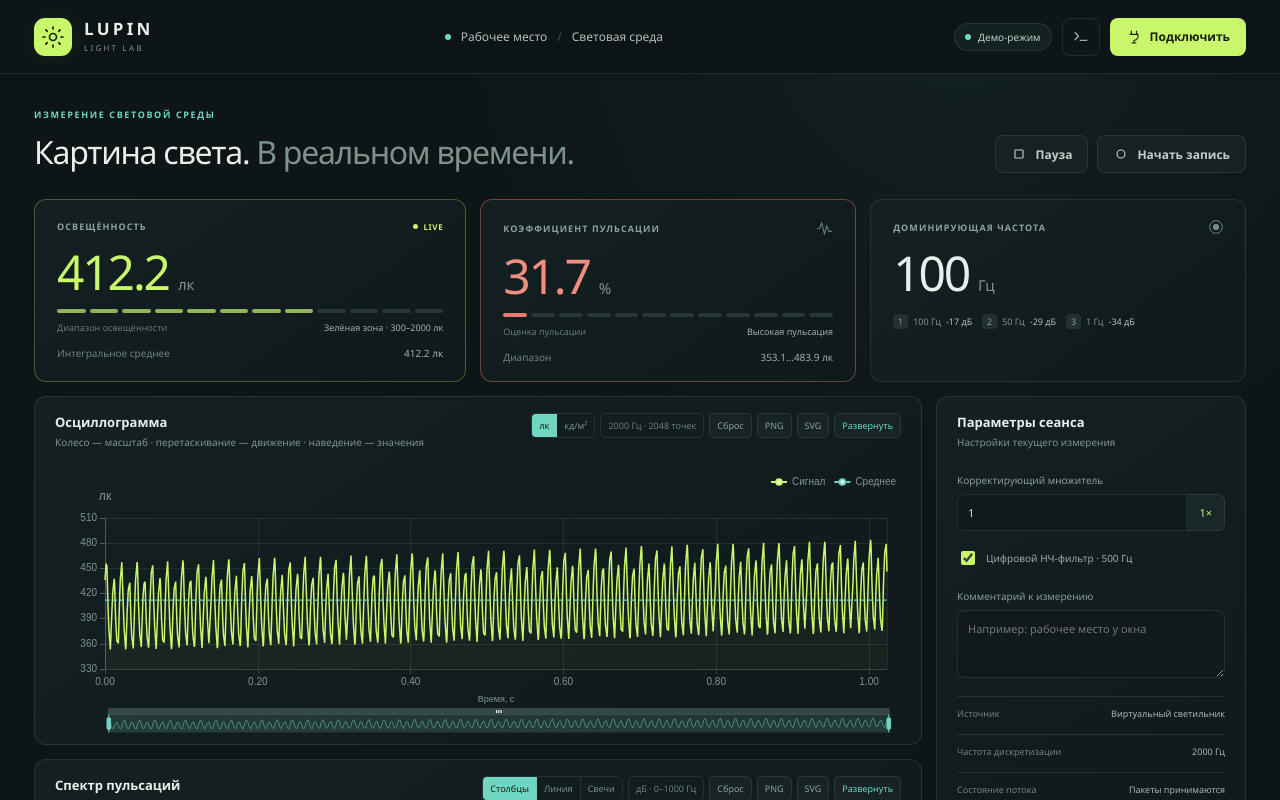
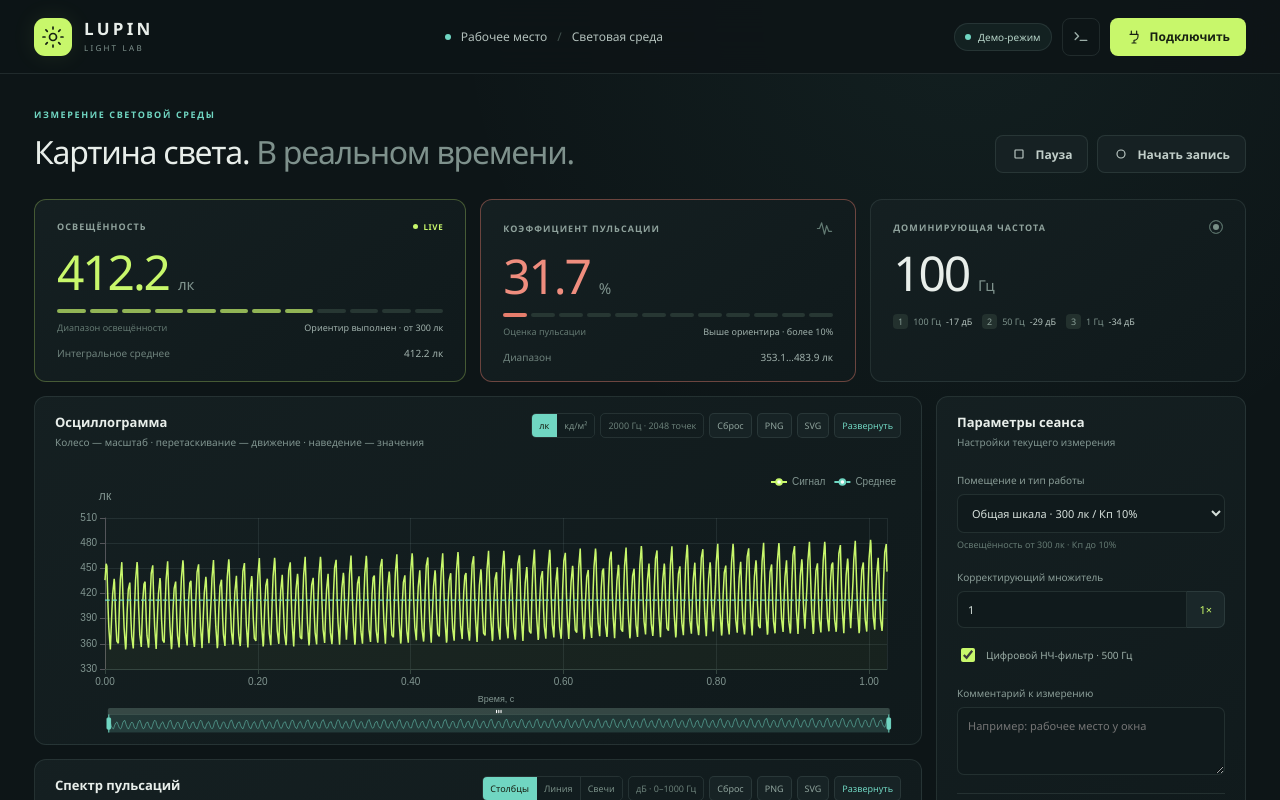
Before and after one commit to MrOzean/radex-lupin-ui, an Angular app: page / in a window 1280 px wide. Shown: the top 800 px of the page. Built offline with nearby package versions, Linux system fonts and the light colour scheme.

Commit message:
feat: add workplace lighting and flicker profiles

```diff
--- a/src/app/app.component.css
+++ b/src/app/app.component.css
@@ -80,6 +80,7 @@ h1 span { color: #7e918c; }
 .session-panel { padding-bottom: 10px; }
 .field { display: block; padding: 9px 20px; }
 .field > span { display: block; color: #8a9d97; font-size: 10px; margin-bottom: 7px; }
+.field-help { display: block; margin-top: 6px; color: #647972; font-size: 9px; line-height: 1.4; }
 .field select, .field input, .field textarea { width: 100%; color: #d4ded9; border: 1px solid var(--border); outline: none; border-radius: 7px; background: #101a1c; padding: 10px; font-size: 11px; }
 .field select:focus, .field input:focus, .field textarea:focus { border-color: #69875c; }
 .field textarea { resize: vertical; min-height: 68px; }
--- a/src/app/app.component.html
+++ b/src/app/app.component.html
@@ -122,6 +122,12 @@
       <aside class="side-column">
         <article class="panel session-panel">
           <header class="panel-header"><div><h2>Параметры сеанса</h2><p>{{ measurement.archive() ? 'Повторный анализ сохранённого сигнала' : 'Настройки текущего измерения' }}</p></div></header>
+          <label class="field"><span>Помещение и тип работы</span><select [ngModel]="measurement.lightingProfileId()" (ngModelChange)="measurement.setLightingProfile($event)">
+            <option value="general">Общая шкала · 300 лк / Кп 10%</option>
+            @for (profile of measurement.lightingProfiles; track profile.id) {
+              <option [value]="profile.id">{{ profile.group }} · {{ profile.label }}</option>
+            }
+          </select><small class="field-help">Освещённость от {{ measurement.lightingProfile().minimumLux }} лк · Кп до {{ measurement.lightingProfile().flickerLimitPercent }}%</small></label>
           <label class="field"><span>Корректирующий множитель</span><div class="input-with-action"><input type="number" min="0.001" max="100" step="0.001" [ngModel]="measurement.correction()" (ngModelChange)="measurement.setCorrection($event)"/><button type="button" title="Сбросить" (click)="measurement.setCorrection(1)">1×</button></div></label>
           <label class="checkbox-field"><input type="checkbox" [ngModel]="measurement.filterEnabled()" (ngModelChange)="measurement.setFilterEnabled($event)"/><span>Цифровой НЧ-фильтр · 500 Гц</span></label>
           <label class="field"><span>Комментарий к измерению</span><textarea rows="3" placeholder="Например: рабочее место у окна" [ngModel]="measurement.comment()" (ngModelChange)="measurement.comment.set($event)"></textarea></label>
--- a/src/app/services/measurement.service.ts
+++ b/src/app/services/measurement.service.ts
@@ -2,6 +2,13 @@ import { computed, inject, Injectable, OnDestroy, signal } from "@angular/core";
 import { dominantFrequencies, powerSpectrum, signalStats, type SampleArray, type SignalStats, type SpectrumBin } from "../../lib/analysis";
 import type { DemoChunk } from "../../lib/demo";
 import { LowPassFilter } from "../../lib/filter";
+import {
+  assessFlicker,
+  assessIlluminance,
+  DEFAULT_LIGHTING_PROFILE_ID,
+  LIGHTING_PROFILES,
+  lightingProfileById,
+} from "../../lib/lighting";
 import {
   decodeMeasurementFile,
   type MeasurementFileData,
@@ -36,6 +43,9 @@ export class MeasurementService implements OnDestroy {
   readonly running = signal(false);
   readonly correction = signal(1);
   readonly measurementType = signal<MeasurementType>("illuminance");
+  readonly lightingProfiles = LIGHTING_PROFILES;
+  readonly lightingProfileId = signal(DEFAULT_LIGHTING_PROFILE_ID);
+  readonly lightingProfile = computed(() => lightingProfileById(this.lightingProfileId()));
   readonly unit = computed(() => this.measurementType() === "illuminance" ? "лк" : "кд/м²");
   readonly filterEnabled = signal(true);
   readonly comment = signal("");
@@ -81,18 +91,19 @@ export class MeasurementService implements OnDestroy {
     if (this.samples().length === 0 || this.stats().maximum <= 0) {
       return { tone: "idle", text: "Нет сигнала", segments: Array<boolean>(12).fill(false) };
     }
-    // Visual approximation of RadexLight zones; exact luminance limits still need verification.
+    // Luminance limits are a visual approximation; illuminance uses the selected normative guide.
     const luminance = this.measurementType() === "luminance";
-    const minimum = luminance ? 50 : 300;
-    const maximum = luminance ? 1000 : 2000;
+    const assessment = luminance
+      ? value < 50
+        ? { tone: "warning" as const, text: "Ниже 50 кд/м²" }
+        : value > 1000
+          ? { tone: "warning" as const, text: "Выше 1000 кд/м²" }
+          : { tone: "good" as const, text: "Зелёная зона · 50–1000 кд/м²" }
+      : assessIlluminance(value, this.lightingProfile());
     const active = Math.max(1, Math.round(12 * Math.min(1, Math.log10(value + 1) / 4)));
-    const inGreenZone = value >= minimum && value <= maximum;
-    const text = inGreenZone
-      ? `Зелёная зона · ${minimum}–${maximum} ${this.unit()}`
-      : value < minimum ? `Ниже ${minimum} ${this.unit()}` : `Выше ${maximum} ${this.unit()}`;
     return {
-      tone: inGreenZone ? "good" : "warning",
-      text,
+      tone: assessment.tone,
+      text: assessment.text,
       segments: Array.from({ length: 12 }, (_, index) => index < active),
     };
   });
@@ -101,22 +112,13 @@ export class MeasurementService implements OnDestroy {
     if (this.samples().length === 0 || this.stats().maximum <= 0) {
       return { tone: "idle", text: "Нет сигнала", segments: Array<boolean>(12).fill(false) };
     }
-    const active = Math.max(1, Math.round(12 * (1 - Math.min(flicker, 20) / 20)));
-    let tone = "danger";
-    let text = "Высокая пульсация";
-    if (flicker <= 1) {
-      tone = "good";
-      text = "Очень низкая пульсация";
-    } else if (flicker <= 5) {
-      tone = "good";
-      text = "Низкая пульсация";
-    } else if (flicker <= 10) {
-      tone = "warning";
-      text = "Умеренная пульсация";
-    } else if (flicker <= 20) {
-      text = "Повышенная пульсация";
-    }
-    return { tone, text, segments: Array.from({ length: 12 }, (_, index) => index < active) };
+    const assessment = assessFlicker(flicker, this.lightingProfile());
+    const active = Math.max(1, Math.round(12 * (1 - Math.min(flicker / (this.lightingProfile().flickerLimitPercent * 2), 1))));
+    return {
+      tone: assessment.tone,
+      text: assessment.text,
+      segments: Array.from({ length: 12 }, (_, index) => index < active),
+    };
   });
   readonly modeLabel = computed(() => this.archive() ? "FILE" : this.running() ? "LIVE" : "PAUSE");
   readonly sourceName = computed(() => {
@@ -189,6 +191,10 @@ export class MeasurementService implements OnDestroy {
     this.measurementType.set(type);
   }
 
+  setLightingProfile(id: string): void {
+    this.lightingProfileId.set(lightingProfileById(id).id);
+  }
+
   setFilterEnabled(enabled: boolean): void {
     this.filterEnabled.set(enabled);
     this.lowPass.reset();
@@ -237,6 +243,7 @@ export class MeasurementService implements OnDestroy {
     if (this.recorder.sampleCount === 0) return false;
     const binary = this.recorder.toBinary({
       measurementType: this.measurementType(),
+      lightingProfileId: this.lightingProfileId(),
       correction: this.correction(),
       filterEnabled: this.filterEnabled(),
       comment: this.comment(),
@@ -256,6 +263,7 @@ export class MeasurementService implements OnDestroy {
     this.running.set(false);
     this.sampleRate.set(data.header.sampleRate);
     this.measurementType.set(data.header.measurementType);
+    this.setLightingProfile(data.header.lightingProfileId ?? DEFAULT_LIGHTING_PROFILE_ID);
     this.correction.set(data.header.correction);
     this.filterEnabled.set(data.header.filterEnabled);
     this.comment.set(data.header.comment);
@@ -388,6 +396,7 @@ export class MeasurementService implements OnDestroy {
   private resetSessionSettings(): void {
     this.correction.set(1);
     this.measurementType.set("illuminance");
+    this.lightingProfileId.set(DEFAULT_LIGHTING_PROFILE_ID);
     this.filterEnabled.set(true);
     this.comment.set("");
   }
--- /dev/null
+++ b/src/lib/lighting.ts
@@ -0,0 +1,63 @@
+export interface LightingProfile {
+  id: string;
+  group: "Жилые помещения" | "Офисы и образование" | "Производство и склады";
+  label: string;
+  minimumLux: number;
+  greenMaximumLux: number;
+  flickerLimitPercent: number;
+}
+
+export const DEFAULT_LIGHTING_PROFILE_ID = "general";
+
+export const GENERAL_LIGHTING_PROFILE: LightingProfile = {
+  id: DEFAULT_LIGHTING_PROFILE_ID,
+  group: "Офисы и образование",
+  label: "Общая шкала",
+  minimumLux: 300,
+  greenMaximumLux: 2000,
+  flickerLimitPercent: 10,
+};
+
+/** Approximate UI guides based on the norms listed by the user, not a compliance certificate. */
+export const LIGHTING_PROFILES: readonly LightingProfile[] = [
+  { id: "living-room", group: "Жилые помещения", label: "Жилая комната, спальня", minimumLux: 150, greenMaximumLux: 2000, flickerLimitPercent: 10 },
+  { id: "kitchen", group: "Жилые помещения", label: "Кухня", minimumLux: 150, greenMaximumLux: 2000, flickerLimitPercent: 10 },
+  { id: "kitchen-work", group: "Жилые помещения", label: "Кухня · рабочая зона", minimumLux: 300, greenMaximumLux: 2000, flickerLimitPercent: 10 },
+  { id: "children-room", group: "Жилые помещения", label: "Детская", minimumLux: 200, greenMaximumLux: 2000, flickerLimitPercent: 5 },
+  { id: "bathroom", group: "Жилые помещения", label: "Ванная, санузел", minimumLux: 50, greenMaximumLux: 2000, flickerLimitPercent: 20 },
+  { id: "corridor", group: "Жилые помещения", label: "Коридор, прихожая", minimumLux: 50, greenMaximumLux: 2000, flickerLimitPercent: 20 },
+  { id: "storage", group: "Жилые помещения", label: "Кладовая, гардероб", minimumLux: 50, greenMaximumLux: 2000, flickerLimitPercent: 20 },
+  { id: "office", group: "Офисы и образование", label: "Кабинет, рабочая комната", minimumLux: 300, greenMaximumLux: 2000, flickerLimitPercent: 5 },
+  { id: "computer-work", group: "Офисы и образование", label: "Постоянная работа за ПК", minimumLux: 400, greenMaximumLux: 2000, flickerLimitPercent: 5 },
+  { id: "design-office", group: "Офисы и образование", label: "Проектное или чертёжное бюро", minimumLux: 500, greenMaximumLux: 2000, flickerLimitPercent: 10 },
+  { id: "conference", group: "Офисы и образование", label: "Переговорная, конференц-зал", minimumLux: 200, greenMaximumLux: 2000, flickerLimitPercent: 10 },
+  { id: "library", group: "Офисы и образование", label: "Читальный зал", minimumLux: 300, greenMaximumLux: 2000, flickerLimitPercent: 10 },
+  { id: "classroom", group: "Офисы и образование", label: "Класс, аудитория", minimumLux: 300, greenMaximumLux: 2000, flickerLimitPercent: 10 },
+  { id: "precision-work", group: "Производство и склады", label: "Работы наивысшей точности", minimumLux: 2000, greenMaximumLux: 5000, flickerLimitPercent: 10 },
+  { id: "high-accuracy", group: "Производство и склады", label: "Работы высокой точности", minimumLux: 750, greenMaximumLux: 2000, flickerLimitPercent: 15 },
+  { id: "medium-accuracy", group: "Производство и склады", label: "Работы средней точности", minimumLux: 400, greenMaximumLux: 2000, flickerLimitPercent: 20 },
+  { id: "industrial-general", group: "Производство и склады", label: "Общие производственные зоны", minimumLux: 200, greenMaximumLux: 2000, flickerLimitPercent: 20 },
+  { id: "warehouse", group: "Производство и склады", label: "Склад · периодическое присутствие", minimumLux: 50, greenMaximumLux: 2000, flickerLimitPercent: 20 },
+] as const;
+
+export function lightingProfileById(id: string): LightingProfile {
+  if (id === DEFAULT_LIGHTING_PROFILE_ID) return GENERAL_LIGHTING_PROFILE;
+  return LIGHTING_PROFILES.find((profile) => profile.id === id) ?? GENERAL_LIGHTING_PROFILE;
+}
+
+export function assessIlluminance(value: number, profile: LightingProfile): { tone: "good" | "warning"; text: string } {
+  if (value < profile.minimumLux) {
+    return { tone: "warning", text: `Ниже ориентира · ${profile.minimumLux} лк` };
+  }
+  if (value > profile.greenMaximumLux) {
+    return { tone: "warning", text: `Выше ${profile.greenMaximumLux} лк` };
+  }
+  return { tone: "good", text: `Ориентир выполнен · от ${profile.minimumLux} лк` };
+}
+
+export function assessFlicker(value: number, profile: LightingProfile): { tone: "good" | "warning" | "danger"; text: string } {
+  const limit = profile.flickerLimitPercent;
+  if (value > limit) return { tone: "danger", text: `Выше ориентира · более ${limit}%` };
+  if (value > limit * 0.8) return { tone: "warning", text: `Близко к пределу · до ${limit}%` };
+  return { tone: "good", text: `В пределах ориентира · до ${limit}%` };
+}
--- a/src/lib/measurement-file.ts
+++ b/src/lib/measurement-file.ts
@@ -16,6 +16,7 @@ export interface MeasurementFileHeader {
   sampleRate: number;
   sampleCount: number;
   measurementType: MeasurementType;
+  lightingProfileId?: string;
   correction: number;
   filterEnabled: boolean;
   comment: string;
@@ -129,6 +130,9 @@ function validateHeader(header: MeasurementFileHeader, actualSampleCount?: numbe
   if (typeof header.filterEnabled !== "boolean" || typeof header.comment !== "string" || typeof header.source !== "string") {
     throw new Error("Некорректные метаданные измерения");
   }
+  if (header.lightingProfileId !== undefined && typeof header.lightingProfileId !== "string") {
+    throw new Error("Некорректный профиль освещения");
+  }
   if (header.device !== null && (typeof header.device !== "object" || typeof header.device.name !== "string")) {
     throw new Error("Некорректные метаданные прибора");
   }
--- a/src/lib/recording.ts
+++ b/src/lib/recording.ts
@@ -15,6 +15,7 @@ export interface MeasurementRow {
 
 export interface RecordingExportOptions {
   measurementType: MeasurementType;
+  lightingProfileId: string;
   correction: number;
   filterEnabled: boolean;
   comment: string;
@@ -111,6 +112,7 @@ export class Recording {
         sampleRate: this.streamSampleRate,
         sampleCount: samples.length,
         measurementType: options.measurementType,
+        lightingProfileId: options.lightingProfileId,
         correction: options.correction,
         filterEnabled: options.filterEnabled,
         comment: options.comment.trim(),
```
Also changed, not shown: 2 other files (tests, documents, lock files or other folders).
